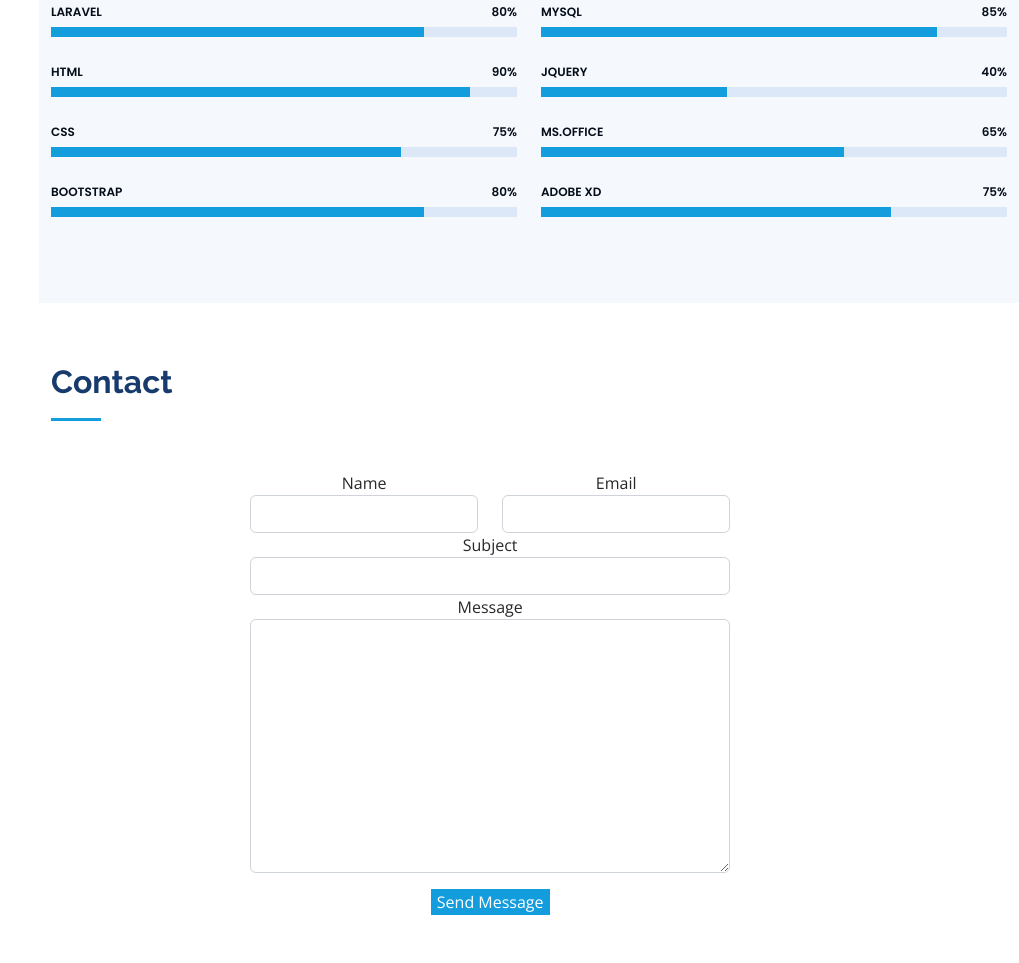
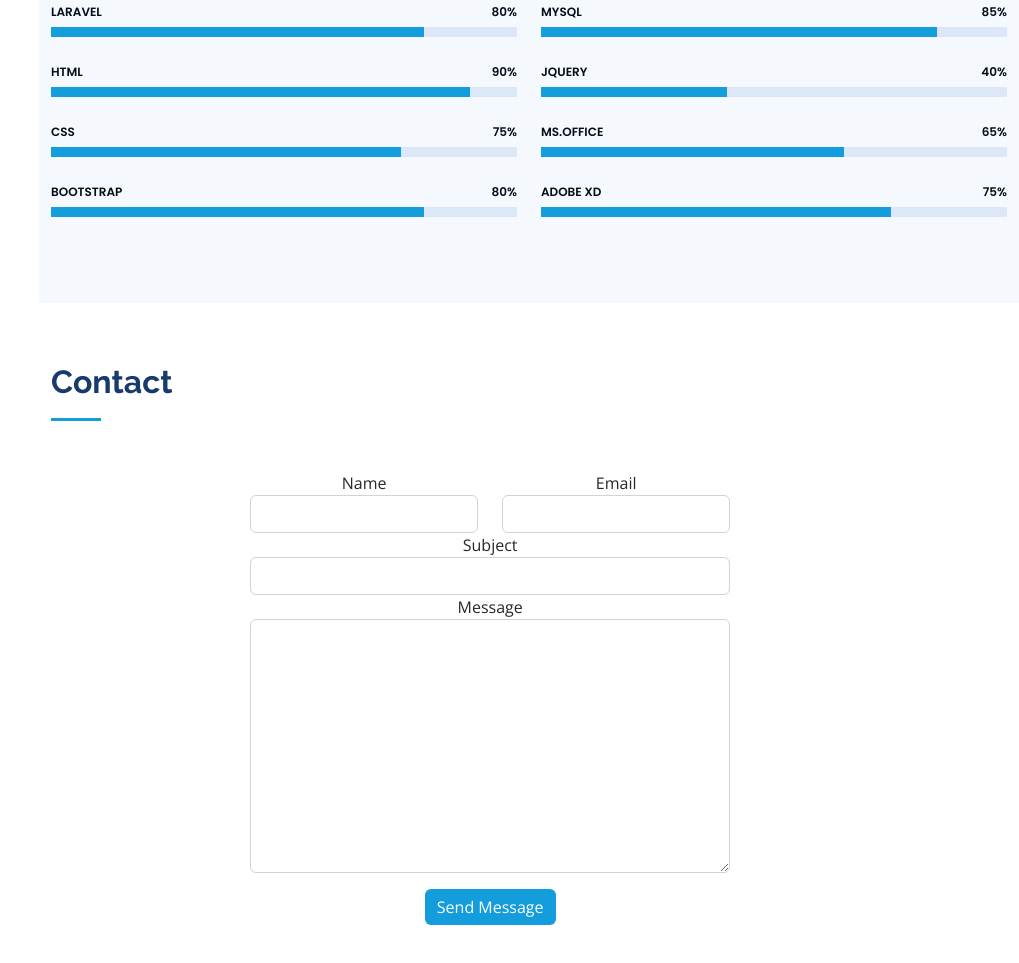
Before and after one commit to HamzaKhan1230/portfolio, a plain HTML site: page index.html in a window 1280 px wide. Shown: the part 1481-2444 px from the top of the page, without its empty margins (261-1280 px from the left). Drawn offline with nearby package versions, Linux system fonts and the light colour scheme.

Commit message:
Add files via upload

```diff
--- a/index.html
+++ b/index.html
@@ -234,7 +234,7 @@ of web development.
               <div class="my-3">
 
               </div>
-              <div class="text-center"><button type="button" style="background-color: #149ddd; color: white; border: none;" onclick="sendemail()">Send Message</button></div>
+              <div class="text-center"><button class="btn" type="button" style="background-color: #149ddd; color: white; border: none;" onclick="sendemail()">Send Message</button></div>
             </form>
           </div>
 </center>
```
Also changed, not shown: 1 other file.
